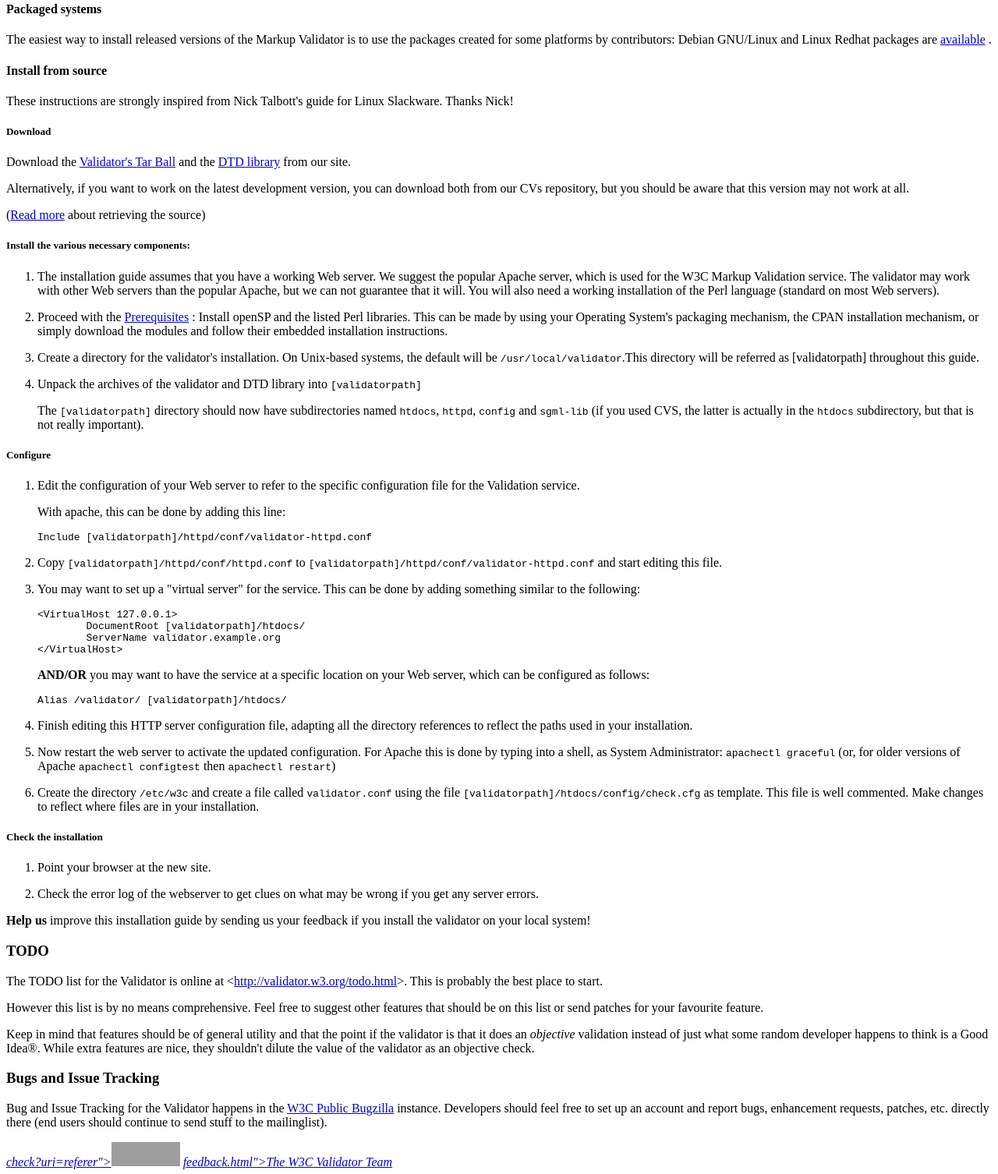
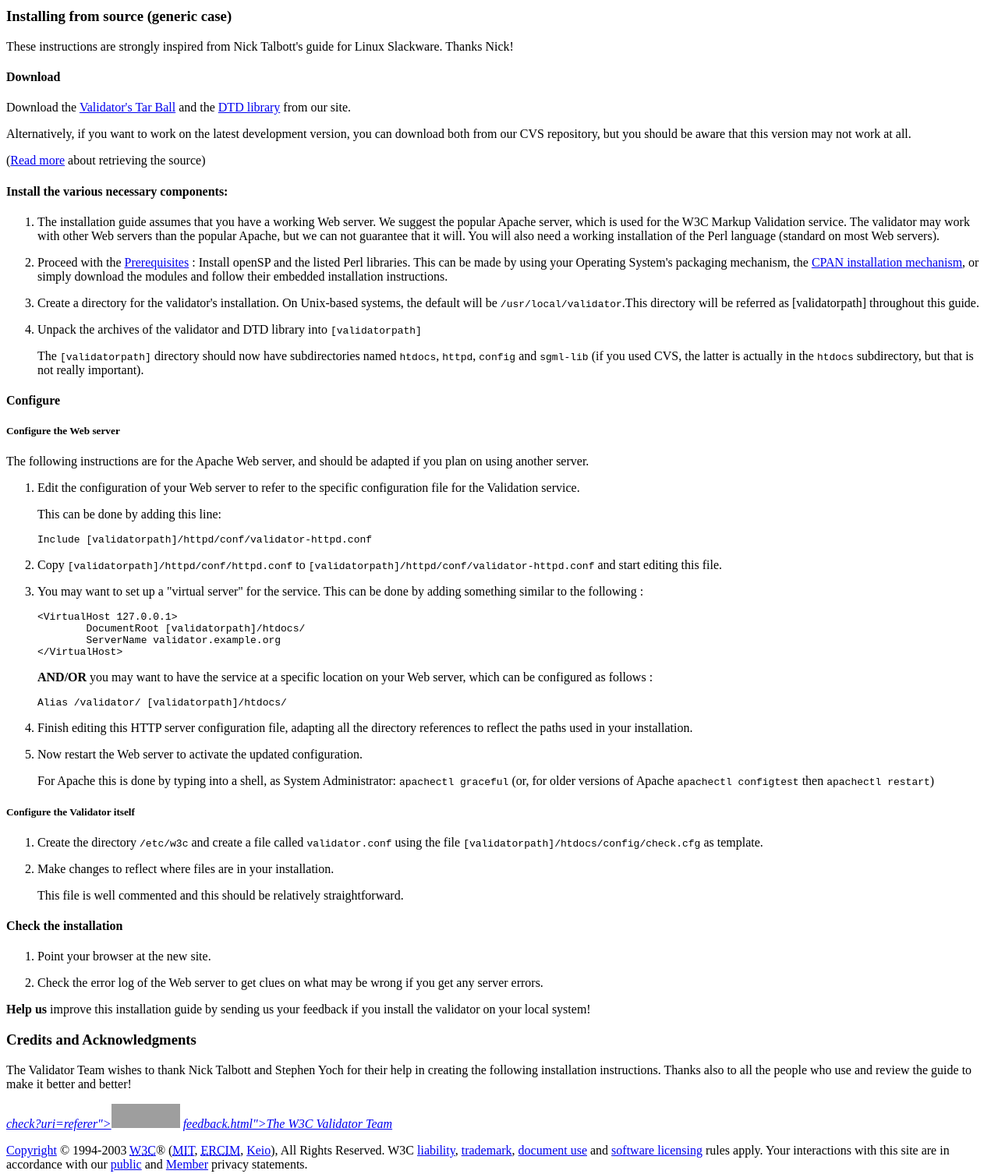
Before and after one commit to w3c/markup-validator, a plain HTML site: page htdocs/docs/install.html in a window 1280 px wide. Shown: the part 773-2279 px from the top of the page at 78% size. Drawn offline with nearby package versions, Linux system fonts and the light colour scheme; files that its build step writes are made by us from their sources; grey boxes are pictures that could not be loaded.

Commit message:
Implemented suggestions from thread in public-qa-dev list: http://lists.w3.org/Archives/Public/public-qa-dev/2003Dec/thread.html#2

```diff
--- a/htdocs/docs/install.html
+++ b/htdocs/docs/install.html
@@ -1,5 +1,5 @@
-<!--#set var="revision" value="\$Id: install.html,v 1.1.2.1 2003-12-25 06:47:59 ot Exp $"
---><!--#set var="date" value="\$Date: 2003-12-25 06:47:59 $"
+<!--#set var="revision" value="\$Id: install.html,v 1.1.2.2 2003-12-25 09:44:31 ot Exp $"
+--><!--#set var="date" value="\$Date: 2003-12-25 09:44:31 $"
 --><!--#set var="title" value="Installation Documentation for The W3C Markup Validation Service"
 --><!--#set var="relroot" value="../"
 --><!--#include virtual="../header.html" -->
@@ -11,32 +11,21 @@
 
     <div id="toc">
       <ul>
+            <li><a href="#otherguides">This guide, and other guides</a></li>
             <li><a href="#install-package">Packaged systems</a></li>
             <li><a href="#install-fromsource">Install from source</a></li>
+            <li><a href="#credits">Credits and Acknowledgments</a></li>
       </ul>
     </div>
 
-    <p id="skip">
-    </p>
-    <p>
-      This document tries to draw a road map of the prerequisites and what the
-      different parts of the system do. It is intended for system
-      administrators and people interested in helping developing the validator.
-      This is not end user documentation. See the
-      <a href="users.html">User Manual</a> for usage instructions.
-    </p>
 
     <div id="install" class="stb">
-    <h3>Installation Guide</h3>
-    <p>In addition to being an online service at W3C, the Markup Validator is
-    also fully available and it can be installed on your own Web server. This can
-    be useful if you want to provide an internal validation service (for an intranet
-    or critical, confidential material) or if you want to test and help develop this
-    service.</p>
+    <a name="skip" id="skip"> </a>
 
-    <p>The Validator Team wishes to thank Nick Talbott and Stephen Yoch for their help
-    in creating the following installation instructions. Please note that these are
-    generic instructions, other platform-specific guides are also available:</p>
+    <h3 id="otherguides">This guide, and other guides</h3>
+    <p>The installation guide we provide here is a rather generic set of instructions,
+    which should work on most systems. To our knowledge, the following platform-specific
+    guides are also available and can be of interest :</p>
     <ul>
         <li><a href="http://www.mediaville.net/articles/validator/">Mac OSX and OSX Server</a>
         by Stephen Yoch,</li>
@@ -44,23 +33,23 @@
         by Nick Talbot</li>
     </ul>
 
-    <h4 id="install-package">Packaged systems</h4>
+    <h3 id="install-package">Installing on packaged systems</h3>
 
     <p>The easiest way to install released versions of the Markup Validator is to use the packages created
     for some platforms by contributors: Debian GNU/Linux and Linux Redhat packages are
     <a href="../source/">available</a> .</p>
 
-    <h4 id="install-fromsource">Install from source</h4>
+    <h3 id="install-fromsource">Installing from source (generic case)</h3>
     <p>These instructions are strongly inspired from Nick Talbott's guide for Linux Slackware. Thanks Nick!</p>
-    <h5>Download</h5>
+    <h4>Download</h4>
         <p>Download the <a href="http://validator.w3.org/validator.tar.gz">Validator's Tar Ball</a>
         and the <a href="http://validator.w3.org/sgml-lib.tar.gz">DTD library</a> from our site.</p>
         <p>Alternatively, if you want to work on the latest development version, you can download
-        both from our CVs repository, but you should be aware that this version may not work at all.</p>
+        both from our CVS repository, but you should be aware that this version may not work at all.</p>
         <p>(<a href="../source/">Read more</a> about retrieving the source)</p>
 
 
-    <h5>Install the various necessary components:</h5>
+    <h4>Install the various necessary components:</h4>
         <ol>
             <li><p>The installation guide assumes that you have a working Web server. We suggest
             the popular Apache server, which is used for the W3C Markup Validation service.
@@ -68,9 +57,10 @@
             we can not guarantee that it will. You will also need a working installation
             of the Perl language (standard on most Web servers).</p></li>
 
-            <li><p>Proceed with the  <a href="devel.html#prereq">Prerequisites</a> : Install openSP and
+            <li><p>Proceed with the  <a href="../source/#prereq">Prerequisites</a> : Install openSP and
             the listed Perl libraries. This can be made by using your Operating System's packaging
-            mechanism, the CPAN installation mechanism, or simply download the modules and follow
+            mechanism, the <a href="http://search.cpan.org/~jhi/perl-5.8.0/lib/CPAN.pm">CPAN installation
+            mechanism</a>, or simply download the modules and follow
             their embedded installation instructions.</p></li>
 
             <li><p>Create a directory for the validator's installation. On Unix-based systems,
@@ -83,11 +73,15 @@
             (if you used CVS, the latter is actually in the <code>htdocs</code> subdirectory,
             but that is not really important).</p></li>
         </ol>
-    <h5>Configure</h5>
+    <h4>Configure</h4>
+
+	<h5>Configure the Web server</h5>
+	<p>The following instructions are for the Apache Web server, and should be adapted
+	if you plan on using another server.</p>
         <ol>
             <li><p>Edit the configuration of your Web server to refer to the specific configuration file
             for the Validation service.</p>
-            <p>With apache, this can be done by adding this line:</p>
+            <p>This can be done by adding this line:</p>
             <pre>Include [validatorpath]/httpd/conf/validator-httpd.conf</pre>
             </li>
 
@@ -96,34 +90,38 @@
             editing this file.</p></li>
 
             <li><p>You may want to set up a "virtual server" for the service. This can be done
-            by adding something similar to the following:</p>
+            by adding something similar to the following :</p>
 <pre>&lt;VirtualHost 127.0.0.1&gt;
 	DocumentRoot [validatorpath]/htdocs/
 	ServerName validator.example.org
 &lt;/VirtualHost&gt;</pre>
             <p><strong>AND/OR</strong> you may want to have the service at a specific location
-            on your Web server, which can be configured as follows:</p>
+            on your Web server, which can be configured as follows :</p>
             <pre>Alias /validator/ [validatorpath]/htdocs/</pre>
             </li>
 
             <li><p>Finish editing this HTTP server configuration file, adapting
             all the directory references to reflect the paths used in your installation.</p></li>
 
-            <li><p>Now restart the web server to activate the updated configuration. For Apache
+            <li><p>Now restart the Web server to activate the updated configuration.</p><p> For Apache
             this is done by typing into a shell, as System Administrator:
             <code>apachectl graceful</code> (or, for older versions of Apache
             <code>apachectl configtest</code> then <code>apachectl restart</code>)</p></li>
+       </ol>
 
+       <h5>Configure the Validator itself</h5>
+    <ol>
             <li><p>Create the directory <code>/etc/w3c</code> and create a file called
             <code>validator.conf</code> using the file
-            <code>[validatorpath]/htdocs/config/check.cfg</code> as template.
-            This file is well commented.  Make changes to reflect where files are in your installation.</p>
-            </li>
+            <code>[validatorpath]/htdocs/config/check.cfg</code> as template.</p></li>
+	    <li><p>
+             Make changes to reflect where files are in your installation.</p>
+            This file is well commented and this should be relatively straightforward. </li>
     </ol>
-    <h5>Check the installation</h5>
+    <h4>Check the installation</h4>
     <ol>
         <li><p>Point your browser at the new site.</p></li>
-        <li><p>Check the error log of the webserver to get clues on what may be wrong
+        <li><p>Check the error log of the Web server to get clues on what may be wrong
         if you get any server errors.</p></li>
    </ol>
 
@@ -132,35 +130,12 @@
 
     </div>
 
-    <div id="todo" class="stb">
-      <h3>TODO</h3>
-      <p>
-        The TODO list for the Validator is online at
-        &lt;<a href="../todo.html">http://validator.w3.org/todo.html</a>&gt;.
- 	      This is probably the best place to start.
- 	    </p>
-      <p>
-        However this list is by no means comprehensive. Feel free to suggest
-        other features that should be on this list or send patches for your
-        favourite feature.
-      </p>
-      <p>
-        Keep in mind that features should be of general utility and that the
-        point if the validator is that it does an <em>objective</em>
-        validation instead of just what some random developer happens to
-        think is a Good Idea&reg;. While extra features are nice, they
-        shouldn't dilute the value of the validator as an objective check.
-      </p>
-    </div>
-    <div id="bugzilla" class="stb">
-      <h3>Bugs and Issue Tracking</h3>
-      <p>
-        Bug and Issue Tracking for the Validator happens in the <a
-          href="http://www.w3.org/Bugs/Public/">W3C Public Bugzilla</a>
-        instance. Developers should feel free to set up an account
-        and report bugs, enhancement requests, patches, etc. directly there
-        (end users should continue to send stuff to the mailinglist).
-      </p>
+    <div id="credits" class="stb">
+      <h3>Credits and Acknowledgments</h3>
+<p>The Validator Team wishes to thank Nick Talbott and Stephen Yoch for their help
+in creating the following installation instructions. Thanks also to all the people who
+use and review the guide to make it better and better!</p>
+
     </div>
 </div>
 <!--#include virtual="../footer.html" -->
```
Also changed, not shown: htdocs/docs/devel.html (+6 -5 lines).
